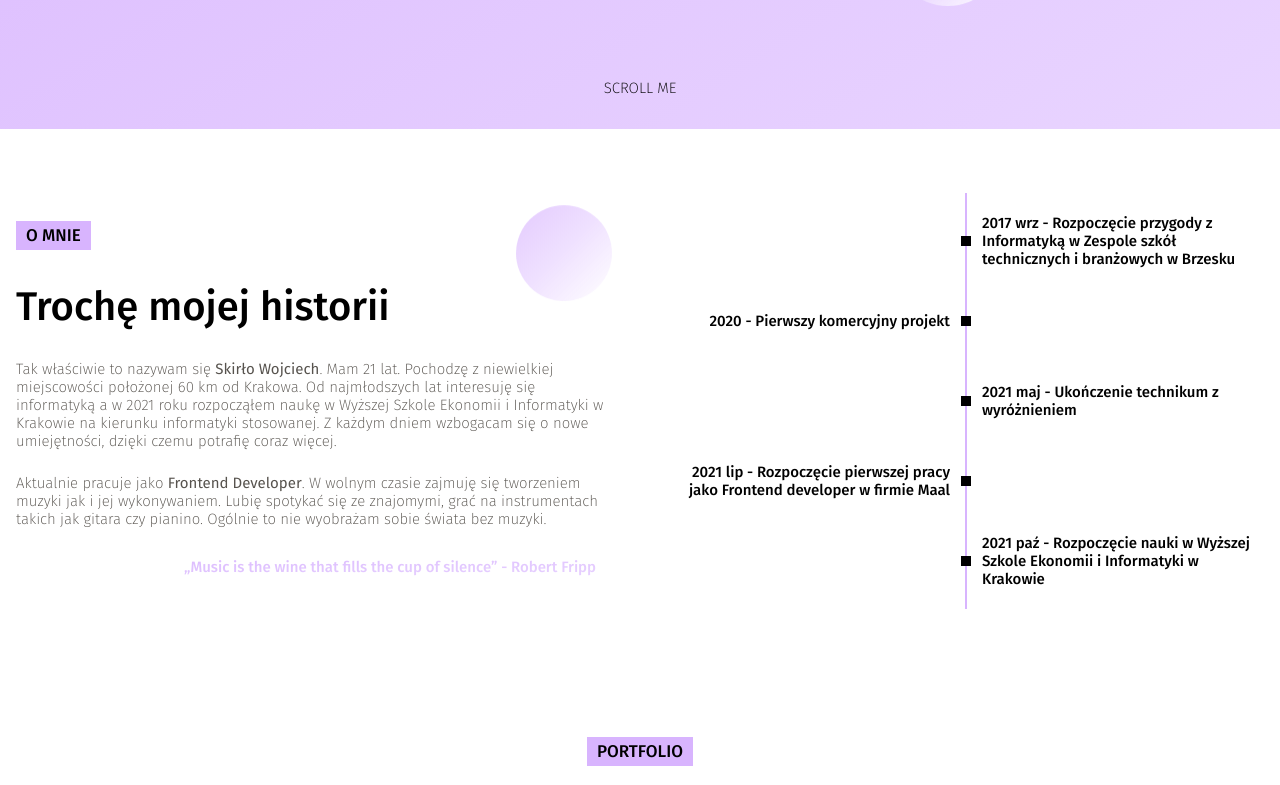
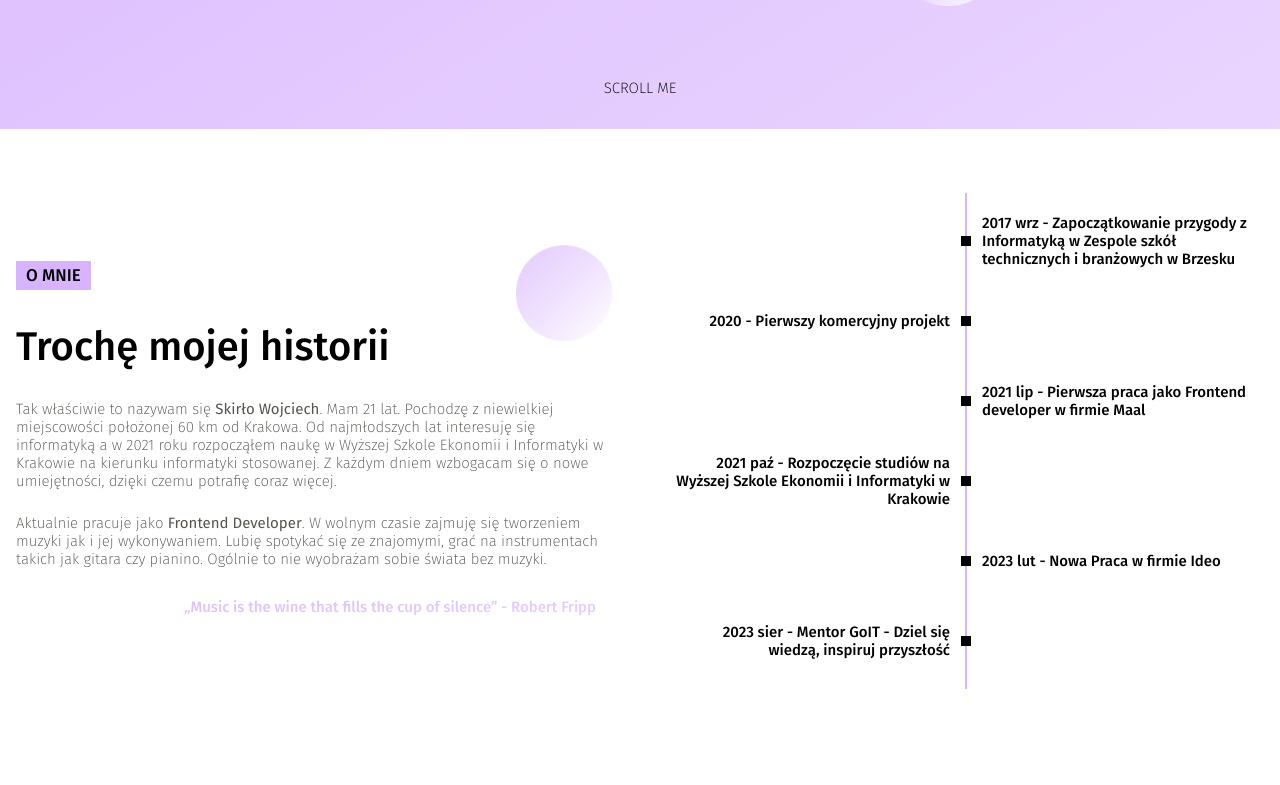
Before and after one commit to WojciechSkirlo/portfolio-woytek, a Nuxt app: page / in a window 1280 px wide. Shown: the part 671-1456 px from the top of the page. Built offline with nearby package versions, Linux system fonts and the light colour scheme.

Commit message:
feat: update about-me section

```diff
--- a/components/the/AboutMe.vue
+++ b/components/the/AboutMe.vue
@@ -100,7 +100,7 @@ const aboutMe: AboutMe = {
 const timeLine: Array<TimeLine> = [
     {
         id: 1,
-        description: "2017 wrz - Rozpoczęcie przygody z Informatyką w Zespole szkół technicznych i branżowych w Brzesku"
+        description: "2017 wrz - Zapoczątkowanie przygody z Informatyką w Zespole szkół technicznych i branżowych w Brzesku"
     },
     {
         id: 2,
@@ -108,15 +108,19 @@ const timeLine: Array<TimeLine> = [
     },
     {
         id: 3,
-        description: "2021 maj - Ukończenie technikum z wyróżnieniem"
+        description: "2021 lip - Pierwsza praca jako Frontend developer w firmie Maal"
     },
     {
         id: 4,
-        description: "2021 lip - Rozpoczęcie pierwszej pracy jako Frontend developer w firmie Maal"
+        description: "2021 paź - Rozpoczęcie studiów na Wyższej Szkole Ekonomii i Informatyki w Krakowie"
     },
     {
         id: 5,
-        description: "2021 paź - Rozpoczęcie nauki w Wyższej Szkole Ekonomii i Informatyki w Krakowie"
+        description: "2023 lut - Nowa Praca w firmie Ideo"
+    },
+    {
+        id: 6,
+        description: "2023 sier - Mentor GoIT - Dziel się wiedzą, inspiruj przyszłość"
     }
 ];
 </script>
```
